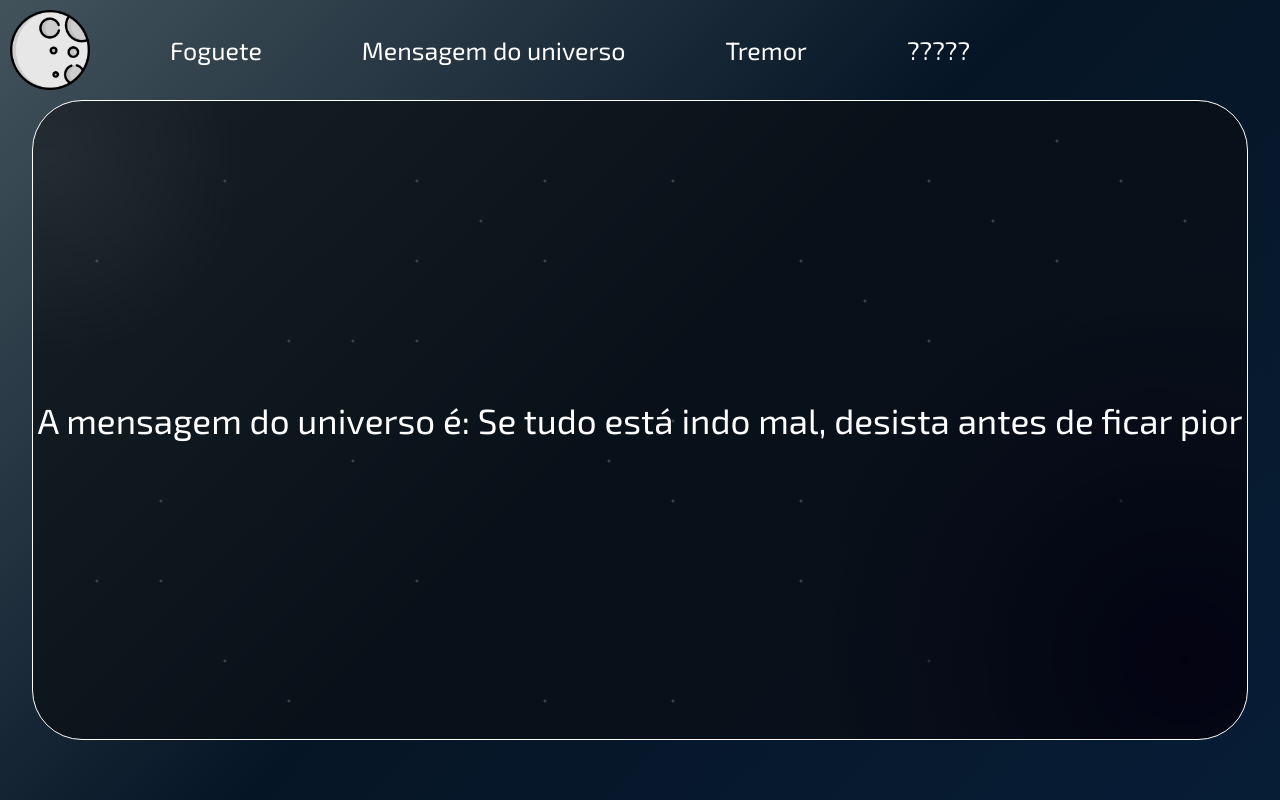
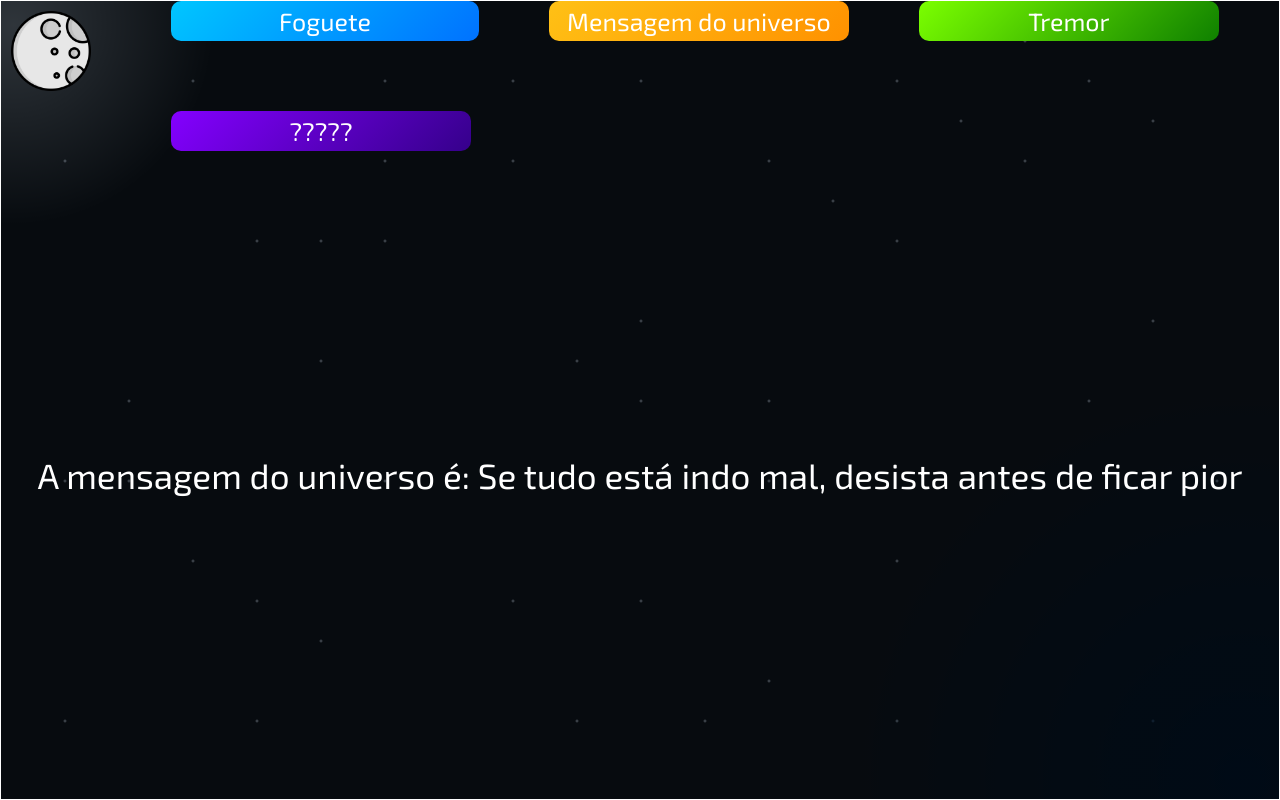
Before and after one commit to MarCrivelli/AtividadeBranch1-Gerencia, a plain HTML site: page PáginaInicial/html/index.html in a window 1280 px wide. Both pictures are taken after a click on the link "Mensagem do universo". Drawn offline with Linux system fonts and the light colour scheme; a web font is replaced by a local one.

Commit message:
Update 4
Navbar terminada, com todas as funções funcionando.

```diff
--- a/PáginaInicial/css/style.css
+++ b/PáginaInicial/css/style.css
@@ -11,21 +11,12 @@
 
 .fundoSite{
     display: flex;
-    background: linear-gradient(135deg, #43535c, #061525, #071d36);
+    background-color: black;
     width: 100%;
     min-height: 100vh;
     justify-content: flex-start;
     align-items: center;
     flex-direction: column;
-}
-
-.header{
-    background-color: rgba(3, 17, 20, 0);
-    width: 100%;
-    height: 100px;
-    display: flex;
-    flex-direction: row;
-    gap: 50px;
 }
 
 .logo{
@@ -39,18 +30,46 @@
     flex-direction: row;
     width: 100%;
     align-items: center;
-    gap: 100px;
+    gap: 70px;
     padding-inline: 20px;
     flex-wrap: wrap;
-
 }
 
-.links a{
+.botoes{
+    display: flex;
+    justify-content: center;
+    align-items: center;
+    min-width: 300px;
+    height: 40px;
+    border-radius: 10px;
+}
+
+.botUm{
+    background: linear-gradient(135deg, #00c6ff, #0072ff);
+}
+
+.botDois{
+    background: linear-gradient(135deg, #ffc115, #ff9100);
+}
+
+.botTres{
+    background: linear-gradient(135deg, #7bff00, #0f8000);
+}
+
+.botQuatro{
+    background: linear-gradient(135deg, #8400ff, #35008b);
+}
+
+.links div a{
     font-size: 25px;
 }
 
-.links a:hover{
+.links div a:hover{
     cursor: pointer;
+}
+
+.espacoSobrando{
+    padding-inline: 108px;
 }
 
 .tremor {
@@ -68,14 +87,14 @@
 .telaPrincipal{
     display: flex;
     background-color: #0a1016b9;
-    justify-content: center;
+    justify-content: flex-start;
     align-items: center;
-    width: 95%;
-    min-height: 80vh;
-    border-radius: 50px;
+    flex-direction: column;
+    width: 100%;
+    min-height: 100vh;
     border: 1px solid rgb(255, 255, 255);
     background-image:
-        radial-gradient(200px 200px at 1vw 7vh, rgba(255, 255, 255, 0.226), transparent),
+        radial-gradient(200px 200px at 1vw 3vh, rgba(223, 223, 223, 0.603), transparent),
         radial-gradient(2px 2px at 20vw 30vh, rgba(255, 255, 255), transparent),
         radial-gradient(2px 2px at 30vw 60vh, rgba(255, 255, 255), transparent),
         radial-gradient(2px 2px at 50vw 50vh, rgba(255, 255, 255), transparent),
@@ -122,7 +141,7 @@
         radial-gradient(2px 2px at 25vw 45vh, rgba(255, 255, 255), transparent),
         radial-gradient(2px 2px at 65vw 25vh, rgba(255, 255, 255), transparent),
         radial-gradient(2px 2px at 35vw 15vh, rgba(255, 255, 255), transparent),
-        radial-gradient(400px 400px at 90vw 70vh, rgba(10, 4, 44, 0.89), transparent);
+        radial-gradient(400px 400px at 97vw 97vh, rgb(0, 29, 56), transparent);
     background-size: 100vw 100vh;
     background-repeat: no-repeat;
     background-blend-mode: overlay;
@@ -137,8 +156,76 @@
     height: 100%;
     background-color: rgba(0, 0, 0, 0);
     z-index: -1;
-    border-radius: 50px;
 }
+
+.header{
+    width: 100%;
+    min-height: 100px;
+    display: flex;
+    flex-direction: row;
+    gap: 50px;
+}
+
+.telaResultado{
+    display: flex;
+    flex-direction: column;
+    justify-content: center;
+    align-items: center;
+    width: 100%;
+    height: 500px;
+    margin: auto;
+}
+
+.foguete {
+    display: none;
+    width: 60px;
+    height: 60px;
+    position: absolute;
+    top: 50%;
+    left: 0;
+    transform-origin: center bottom;
+  }
+
+  .foguete.animate {
+    display: block;
+    animation: spiral 2s infinite alternate;
+  }
+
+  @keyframes spiral {
+    0% {
+        transform: translateX(0vw) translateY(0px);
+    }
+    10% {
+        transform: translateX(10vw) translateY(-1000px);
+    }
+    20% {
+        transform: translateX(15vw) translateY(0px);
+    }
+    30% {
+        transform: translateX(20vw) translateY(1000px);
+    }
+    40% {
+        transform: translateX(10vw) translateY(0px);
+    }
+    50% {
+        transform: translateX(20vw) translateY(-200px);
+    }
+    60% {
+        transform: translateX(30vw) translateY(200px);
+    }
+    70% {
+        transform: translateX(40vw) translateY(-400px);
+    }
+    80% {
+        transform: translateX(50vw) translateY(400px);
+    }
+    90% {
+        transform: translateX(60vw) translateY(-600px);
+    }
+    100% {
+        transform: translateX(100vw) translateY(600px);
+    }
+  }
 
 .mensagem{
     font-size: 35px;
@@ -154,9 +241,17 @@
 }
 
 .imagem {
-    max-width: 200px;
+    width: 400px;
+    height: 300px;
+    object-fit: scale-down;
 }
 
 .imagem.rodar {
     animation: rodar 1s ease-in-out forwards;
 }
+
+.foguete,
+.mensagem,
+.imagem {
+    display: none;
+}
--- a/PáginaInicial/html/index.html
+++ b/PáginaInicial/html/index.html
@@ -3,7 +3,7 @@
 <head>
     <meta charset="UTF-8">
     <meta name="viewport" content="width=device-width, initial-scale=1.0">
-    <title>Document</title>
+    <title>Branch 1</title>
     <link rel="stylesheet" href="../css/style.css" />
     <link rel="preconnect" href="https://fonts.googleapis.com">
     <link rel="preconnect" href="https://fonts.gstatic.com" crossorigin>
@@ -11,18 +11,32 @@
 </head>
 <body>
     <div class="fundoSite">
+
+        <div class="telaPrincipal">
             <div class="header">
+                <a href="index.html">
                     <img class="logo" src="/PáginaInicial/image/moon.png">
+                </a>
                 <div class="links">
-                <a id="tremor">Foguete</a>
+                    <div class="botoes botUm">
+                        <a class="espacoSobrando" id="ativarFoguete">Foguete</a>
+                    </div>
+                    <div class="botoes botDois">
                         <a id="mensagemLink">Mensagem do universo</a>
-                <a id="tremorLink">Tremor</a>
-                <a id="imagemLink">?????</a>
+                    </div>
+                    <div class="botoes botTres">
+                        <a class="espacoSobrando" id="tremorLink">Tremor</a>
+                    </div>
+                    <div class="botoes botQuatro">
+                        <a class="espacoSobrando" id="imagemLink">?????</a>
                     </div>
                 </div>
-        <div class="telaPrincipal">
+            </div>
+            <div class="telaResultado">
+                <img class="foguete" src="/PáginaInicial/image/foguete.png">
                 <div id="mensagem" class="mensagem"></div>
                 <img id="imagem" class="imagem" style="display: none;" />
+            </div>
         </div>
     </div>
     <script defer src="../javascript/index.js"></script>
--- a/PáginaInicial/javascript/index.js
+++ b/PáginaInicial/javascript/index.js
@@ -5,6 +5,8 @@ document.addEventListener('DOMContentLoaded', () => {
     const imagemLink = document.querySelector('#imagemLink');
     const mensagemDiv = document.querySelector('#mensagem');
     const imagemElement = document.querySelector('#imagem');
+    const foguete = document.querySelector('.foguete');
+    const ativarFoguete = document.getElementById('ativarFoguete');
 
     const mensagens = [
         "A mensagem do universo é: Se tudo está indo mal, desista antes de ficar pior",
@@ -13,7 +15,7 @@ document.addEventListener('DOMContentLoaded', () => {
         "Você é uma inspiração para todos, pois você começou no barro e ainda continua lá.",
         "As pessoas costumam ficar mais inteligentes com o tempo. Uma pena que não te avisaram isso",
         "Um homem não vai te bater duas vezes, se você bater nele na primeira.",
-        "Você quer me fazer perguntas... Com essa roupa? 🤨",
+        "Você quer me fazer perguntas... com essa roupa? 🤨",
         "As pessoas ficam tomadas por uma emoção quando você não está perto. Ela se chama... felicidade.",
         "Você tem uma excelente determinação, meu jovem. Uma pena que você só se resuma a isso."
     ];
@@ -28,44 +30,39 @@ document.addEventListener('DOMContentLoaded', () => {
     let indiceMensagem = 0;
     let indiceImagem = 0;
 
-    // Adiciona a animação de tremor
-    tremorLink.addEventListener('click', () => {
-        telaPrincipal.classList.toggle('tremor');
+    function esconderTodos() {
+        foguete.classList.remove('animate');
+        foguete.style.display = 'none';
+        mensagemDiv.style.display = 'none';
+        imagemElement.style.display = 'none';
+    }
+
+    ativarFoguete.addEventListener('click', () => {
+        esconderTodos();
+        foguete.style.display = 'block';
+        foguete.classList.add('animate');
     });
 
-    // Adiciona a mensagem do universo
     mensagemLink.addEventListener('click', () => {
+        esconderTodos();
         mensagemDiv.textContent = mensagens[indiceMensagem];
+        mensagemDiv.style.display = 'block';
         indiceMensagem = (indiceMensagem + 1) % mensagens.length;
     });
 
-    // Mostra uma imagem em sequência com animação
     imagemLink.addEventListener('click', () => {
-        imagemElement.src = imagens[indiceImagem]; // Seleciona a próxima imagem
-        indiceImagem = (indiceImagem + 1) % imagens.length; // Avança para a próxima imagem
+        esconderTodos();
+        imagemElement.src = imagens[indiceImagem];
+        imagemElement.style.display = 'block';
+        indiceImagem = (indiceImagem + 1) % imagens.length;
 
-        imagemElement.style.display = 'block'; // Torna a imagem visível
-
-        // Adiciona a classe de animação e remove após a animação ser concluída
         imagemElement.classList.add('rodar');
         imagemElement.addEventListener('animationend', () => {
             imagemElement.classList.remove('rodar');
         }, { once: true });
     });
-});
 
-
-document.addEventListener('DOMContentLoaded', () => {
-    const imagemElement = document.querySelector('.imagem');
-    const botaoAnimacao = document.querySelector('#animar');
-
-    botaoAnimacao.addEventListener('click', () => {
-        imagemElement.classList.add('rodar');
-    });
-
-    // Define a posição final quando a animação termina
-    imagemElement.addEventListener('animationend', () => {
-        imagemElement.style.marginLeft = '0'; // Define o margin-left como 0 após a animação
-        imagemElement.classList.remove('rodar'); // Remove a classe para reiniciar a animação se clicado novamente
+    tremorLink.addEventListener('click', () => {
+        telaPrincipal.classList.toggle('tremor');
     });
 });
```
Also changed, not shown: PáginaInicial/image/foguete.png (added). Lines whose indentation alone changed are shown as unchanged.
